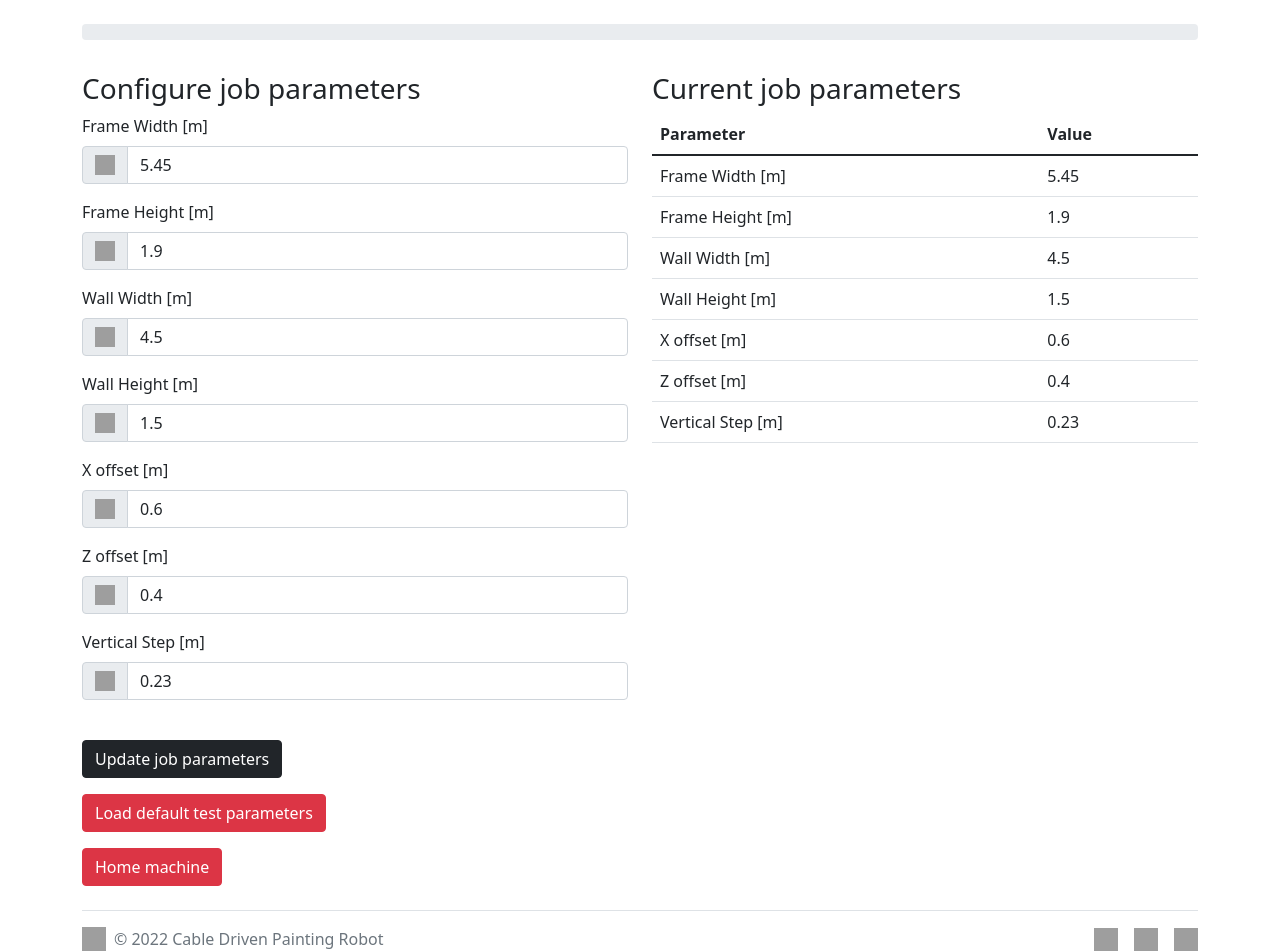
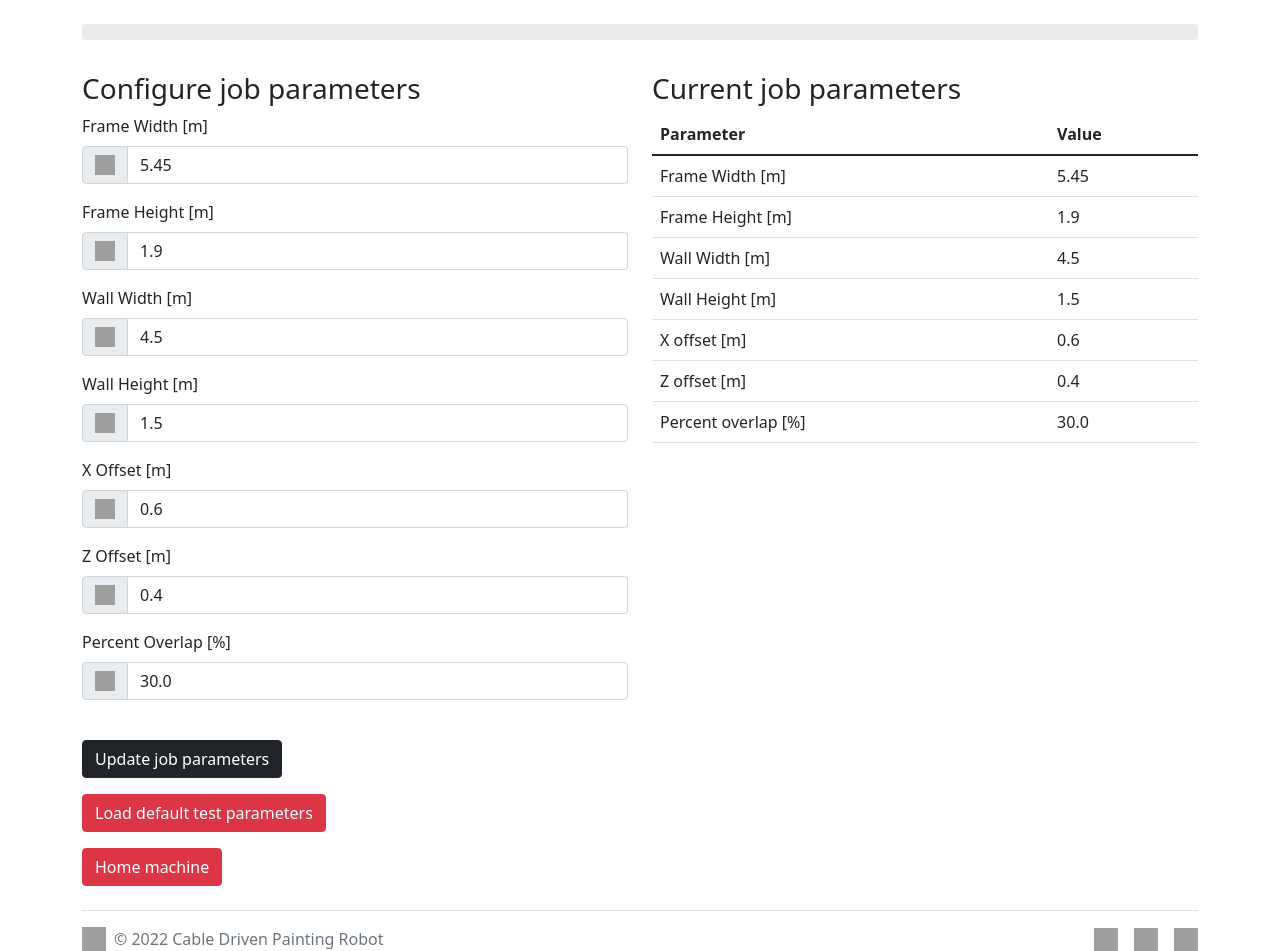
Before and after one commit to eidetech/B.Sc_ros2JoyToCAN, a Flask app: page /load_default_params in a window 1280 px wide. Shown: the part 189-1140 px from the top of the page. Run offline with Flask 2, Linux system fonts and the light colour scheme; some libraries are stand-ins or nearby versions; grey boxes are pictures that could not be loaded.

Commit message:
Changed vStep calculation and parameter on website. Working ok to start job from website.

```diff
--- a/src/joy2can/scripts/app.py
+++ b/src/joy2can/scripts/app.py
@@ -39,7 +39,7 @@ class WebPublisher(Node):
 		self.wall_height = 0
 		self.x_offset = 0
 		self.z_offset = 0
-		self.vertical_step = 0
+		self.percent_overlap = 0
 
 		self.counter = 0
 
@@ -58,7 +58,7 @@ class WebPublisher(Node):
 					float(self.wall_height),
 					float(self.x_offset),
 					float(self.z_offset),
-					float(self.vertical_step),
+					float(self.percent_overlap),
 					float(self.job_status)]
 		wp.counter += 1
 		# Publish data to ROS
@@ -85,6 +85,7 @@ class MotorSetpointSub(Node):
 		self.mode = 0
 		self.lastMode = 1
 		self.t = 0
+		self.total_t = 0
 
 		self.firstIteration = True
 
@@ -97,6 +98,7 @@ class MotorSetpointSub(Node):
 		self.angPos_q2 = msg.data[3]
 		self.mode = 	 msg.data[4]
 		self.t = 		 msg.data[5]
+		self.total_t =   msg.data[6]
 
 if __name__ == '__main__':
 	# Initialize ROS node and web publisher object
@@ -116,7 +118,7 @@ if __name__ == '__main__':
 							   wall_height=wp.wall_height,
 							   x_offset=wp.x_offset,
 							   z_offset=wp.z_offset,
-							   vertical_step=wp.vertical_step)
+							   percent_overlap=wp.percent_overlap)
 
 	# App route for POST request updating the local parameters with data from the website
 	@app.route('/update_parameters', methods=['POST'])
@@ -128,7 +130,7 @@ if __name__ == '__main__':
 			wp.wall_height = request.form['wall_height']
 			wp.x_offset = request.form['x_offset']
 			wp.z_offset = request.form['z_offset']
-			wp.vertical_step = request.form['vertical_step']
+			wp.percent_overlap = request.form['percent_overlap']
 			wp.job_status = 0
 			rclpy.spin_once(wp)
 			return render_template("index.html", job_status= 0,
@@ -138,7 +140,7 @@ if __name__ == '__main__':
 								   wall_height=wp.wall_height,
 								   x_offset=wp.x_offset,
 								   z_offset=wp.z_offset,
-								   vertical_step=wp.vertical_step)
+								   percent_overlap=wp.percent_overlap)
 
 	# App route for the control page (control.html)
 	@app.route('/control')
@@ -179,9 +181,9 @@ if __name__ == '__main__':
 		wp.wall_height = data['default']['wall_height']
 		wp.x_offset = data['default']['x_offset']
 		wp.z_offset = data['default']['z_offset']
-		wp.vertical_step = data['default']['vertical_step']
+		wp.percent_overlap = data['default']['percent_overlap']
 		wp.job_status = data['default']['job_status']
-		print("wp frame:", data['default']['frame_width'])
+		#print("wp frame:", data['default']['frame_width'])
 		return render_template("index.html", job_status=float(wp.job_status),
 							   frame_width=float(wp.frame_width),
 							   frame_height=float(wp.frame_height),
@@ -189,7 +191,7 @@ if __name__ == '__main__':
 							   wall_height=float(wp.wall_height),
 							   x_offset=float(wp.x_offset),
 							   z_offset=float(wp.z_offset),
-							   vertical_step=float(wp.vertical_step))
+							   percent_overlap=float(wp.percent_overlap))
 
 	# App route for pulling the latest commit from GitHub
 	@app.route('/git_pull',  methods=['POST'])
@@ -201,11 +203,12 @@ if __name__ == '__main__':
 		return render_template("index.html", git_pull_done=True, hash=hash[:7])
 
 	@socketio.on('angVel')
-	def test():
-		emit('angVel_q1', motorSP.angVel_q1)
-		emit('angVel_q2', motorSP.angVel_q2)
-		percent = motorSP.t/66 * 100
-		emit('t', percent)
+	def angVel():
+		if(motorSP.total_t != 0):
+			emit('angVel_q1', motorSP.angVel_q1)
+			emit('angVel_q2', motorSP.angVel_q2)
+			percent = motorSP.t/motorSP.total_t * 100
+			emit('t', percent)
 
 	# Prints out where Flask is looking for the template folder. Useful for debugging if Flask can not find index.html for example
 	# app.config['EXPLAIN_TEMPLATE_LOADING'] = True
--- a/src/joy2can/scripts/default.json
+++ b/src/joy2can/scripts/default.json
@@ -7,7 +7,7 @@
       "wall_height": 1.5,
       "x_offset": 0.6,
       "z_offset": 0.4,
-      "vertical_step": 0.230,
+      "percent_overlap": 30,
       "job_status": 0
     }
 }
--- a/src/joy2can/scripts/motor.py
+++ b/src/joy2can/scripts/motor.py
@@ -53,7 +53,7 @@ class Motor:
 				break
 
 	def setAxisState(self, axisState):
-		# Set closed loop control loop
+		# Set axis state
 		print("\nPutting axis", self.axisID, "into axis state ", axisState)
 		data = self.db.encode_message('Set_Axis_State', {'Axis_Requested_State': axisState})
 		msg = can.Message(arbitration_id=self.axisID_shifted | SET_AXIS_REQUESTED_STATE, is_extended_id=False,
@@ -80,11 +80,10 @@ class Motor:
 				break
 
 	def setControlMode(self, inputMode, controlMode):
-		# Set closed loop control loop
+		# Set control mode
 		print("\nPutting axis", self.axisID, "into control mode", controlMode)
 		data = self.db.encode_message('Set_Controller_Mode', {'Input_Mode': inputMode, 'Control_Mode': controlMode})
 		msg = can.Message(arbitration_id=self.axisID_shifted | SET_CONTROLLER_MODES, is_extended_id=False, data=data)
-		# print(msg)
 
 		# Try to send the CAN message to the bus
 		try:
--- a/src/joy2can/scripts/motorSetpointSub.py
+++ b/src/joy2can/scripts/motorSetpointSub.py
@@ -23,6 +23,7 @@ class MotorSetpointSub(Node):
 		self.mode = 0
 		self.lastMode = 1
 		self.t = 0
+		self.total_t = 0
 
 		self.firstIteration = True
 
@@ -35,6 +36,7 @@ class MotorSetpointSub(Node):
 		self.angPos_q2 = msg.data[3]
 		self.mode = 	 msg.data[4]
 		self.t = 		 msg.data[5]
+		self.total_t =   msg.data[6]
 
 		if(self.firstIteration == True):
 			self.angPos_q1_initial = msg.data[2]
--- a/src/joy2can/scripts/templates/index.html
+++ b/src/joy2can/scripts/templates/index.html
@@ -123,7 +123,7 @@
     {% endif %}
 </div>
 
-<label for="x_offset" class="form-label">X offset [m]</label>
+<label for="x_offset" class="form-label">X Offset [m]</label>
 <div class="input-group mb-3">
     <span class="input-group-text"><img src="/static/bootstrap-icons/arrow-bar-right.svg" width="20" height="20"></span>
     {% if x_offset %}
@@ -133,7 +133,7 @@
     {% endif %}
 </div>
 
-<label for="z_offset" class="form-label">Z offset [m]</label>
+<label for="z_offset" class="form-label">Z Offset [m]</label>
 <div class="input-group mb-3">
     <span class="input-group-text"><img src="/static/bootstrap-icons/arrow-bar-up.svg" width="20" height="20"></span>
     {% if z_offset %}
@@ -143,13 +143,13 @@
     {% endif %}
 </div>
 
-<label for="vertical_step" class="form-label">Vertical Step [m]</label>
+<label for="percent_overlap" class="form-label">Percent Overlap [%]</label>
 <div class="input-group mb-3">
     <span class="input-group-text"><img src="/static/bootstrap-icons/arrows-expand.svg" width="20" height="20"></span>
-    {% if z_offset %}
-    <input type="text" id="vertical_step" name="vertical_step" class="form-control" value="{{ vertical_step }}" aria-label="Vertical Step" aria-describedby="basic-addon1">
+    {% if percent_overlap %}
+    <input type="text" id="percent_overlap" name="percent_overlap" class="form-control" value="{{ percent_overlap }}" aria-label="Percent overlap" aria-describedby="basic-addon1">
     {% else %}
-    <input type="text" id="vertical_step" name="vertical_step" class="form-control" placeholder="Vertical Step" aria-label="Vertical Step" aria-describedby="basic-addon1">
+    <input type="text" id="percent_overlap" name="percent_overlap" class="form-control" placeholder="Percent overlap" aria-label="Percent overlap" aria-describedby="basic-addon1">
     {% endif %}
 </div>
 
@@ -208,8 +208,8 @@
         <td style="font-weight: normal;">{{ z_offset }}</td>
     </tr>
     <tr>
-        <th style="font-weight: normal;">Vertical Step [m]</th>
-        <td style="font-weight: normal;">{{ vertical_step }}</td>
+        <th style="font-weight: normal;">Percent overlap [%]</th>
+        <td style="font-weight: normal;">{{ percent_overlap }}</td>
     </tr>
     </tbody>
 </table>
```
Also changed, not shown: 5 other files.
